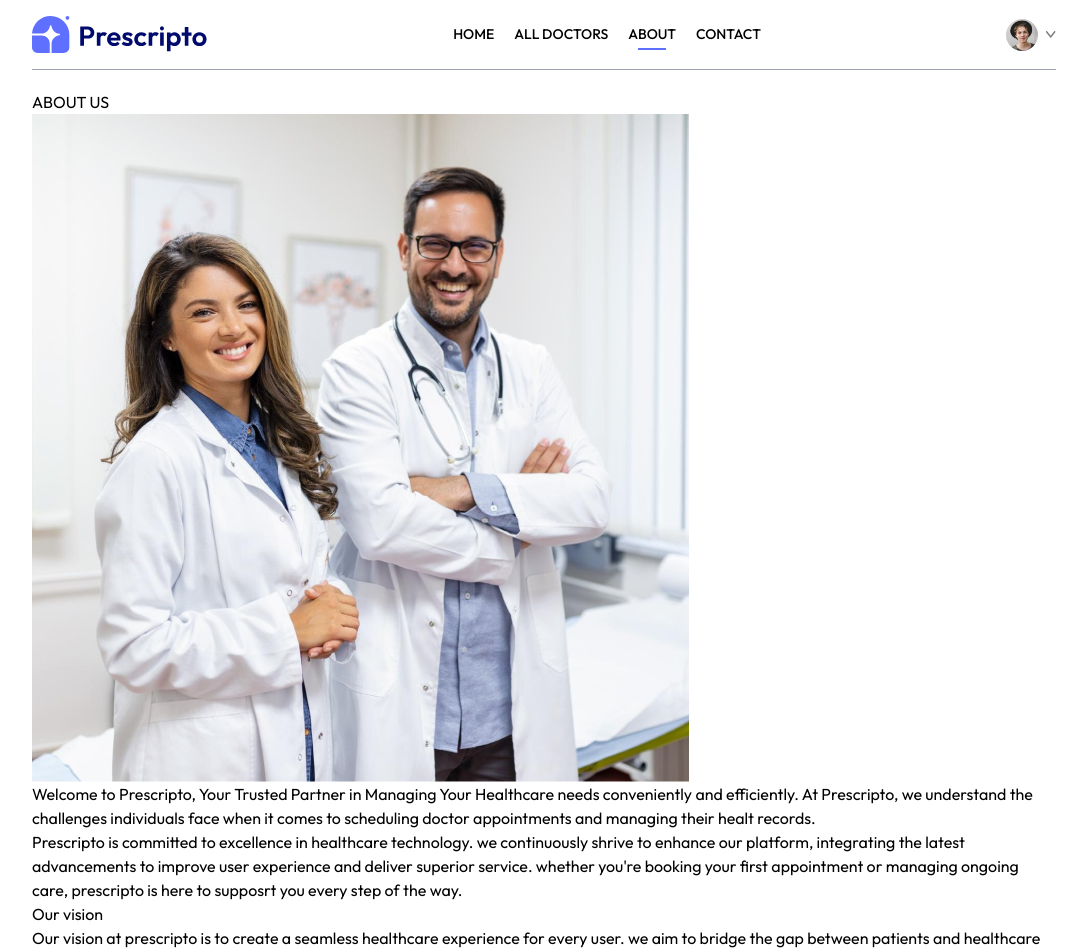
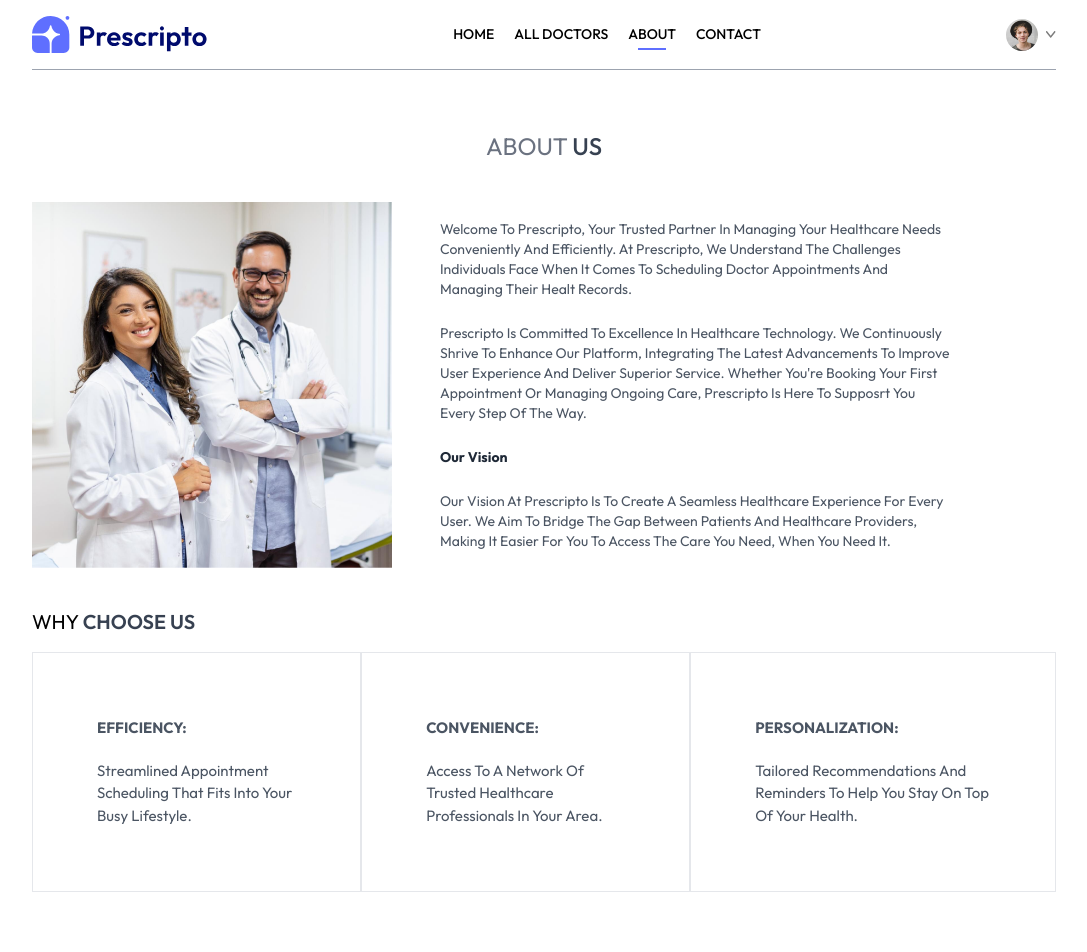
Before and after one commit to aryannaik225/Docto-Appointment-Website, a React (Vite) app in the folder frontend/: page /about in a window 1280 px wide. Shown: the top 952 px of the page, without its empty margins (96-1183 px from the left). Built offline with nearby package versions, Linux system fonts and the light colour scheme.

Commit message:
about us page done

```diff
--- a/frontend/src/pages/About.jsx
+++ b/frontend/src/pages/About.jsx
@@ -4,17 +4,36 @@
 const About = () => {
   return (
     <div>
-      <div>
-        <p>ABOUT <span>US</span></p>
+      <div className='text-center text-2xl pt-10 text-gray-500 '>
+        <p>ABOUT <span className='text-gray-700 font-medium'>US</span></p>
       </div>
 
-      <div>
-        <img src={assets.about_image} alt="" />
-        <div>
-          <p className='font-'>Welcome to Prescripto, Your Trusted Partner in Managing Your Healthcare needs conveniently and efficiently. At Prescripto, we understand the challenges individuals face when it comes to scheduling doctor appointments and managing their healt records.</p>
-          <p>Prescripto is committed to excellence in healthcare technology. we continuously shrive to enhance our platform, integrating the latest advancements to improve user experience and deliver superior service. whether you're booking your first appointment or managing ongoing care, prescripto is here to supposrt you every step of the way.</p>
-          <p>Our vision</p>
-          <p>Our vision at prescripto is to create a seamless healthcare experience for every user. we aim to bridge the gap between patients and healthcare providers, making it easier for you to access the care you need, when you need it.</p>
+      <div className='my-10 flex flex-col md:flex-row gap-12'>
+        <img className='w-full md:max-w-[360px]' src={assets.about_image} alt="" />
+        <div className='flex flex-col justify-center gap-6 md:w-2/4 text-sm text-gray-600'>
+          <p className='capitalize'>Welcome to Prescripto, Your Trusted Partner in Managing Your Healthcare needs conveniently and efficiently. At Prescripto, we understand the challenges individuals face when it comes to scheduling doctor appointments and managing their healt records.</p>
+          <p className='capitalize'>Prescripto is committed to excellence in healthcare technology. we continuously shrive to enhance our platform, integrating the latest advancements to improve user experience and deliver superior service. whether you're booking your first appointment or managing ongoing care, prescripto is here to supposrt you every step of the way.</p>
+          <b className='capitalize text-gray-800'>Our vision</b>
+          <p className='capitalize'>Our vision at prescripto is to create a seamless healthcare experience for every user. we aim to bridge the gap between patients and healthcare providers, making it easier for you to access the care you need, when you need it.</p>
+        </div>
+      </div>
+
+      <div className='text-xl my-4'>
+        <p className='uppercase'>Why <span className='text-gray-700 font-semibold'>Choose us</span></p>
+      </div>
+
+      <div className='flex flex-col md:flex-row mb-20'>
+        <div className='border px-10 md:px-16 py-8 sm:py-16 flex flex-col gap-5 text-[15px] hover:bg-primary hover:text-white transition-all duration-300 text-gray-600 cursor-pointer'>
+          <b className='uppercase'>Efficiency:</b>
+          <p className='capitalize'>Streamlined Appointment Scheduling That Fits Into Your Busy Lifestyle.</p>
+        </div>
+        <div className='border px-10 md:px-16 py-8 sm:py-16 flex flex-col gap-5 text-[15px] hover:bg-primary hover:text-white transition-all duration-300 text-gray-600 cursor-pointer'>
+          <b className='uppercase'>Convenience:</b>
+          <p className='capitalize'>Access to a network of trusted healthcare professionals in your area.</p>
+        </div>
+        <div className='border px-10 md:px-16 py-8 sm:py-16 flex flex-col gap-5 text-[15px] hover:bg-primary hover:text-white transition-all duration-300 text-gray-600 cursor-pointer'>
+          <b className='uppercase'>Personalization:</b>
+          <p className='capitalize'>Tailored recommendations and reminders to help you stay on top of your health.</p>
         </div>
       </div>
 
```
